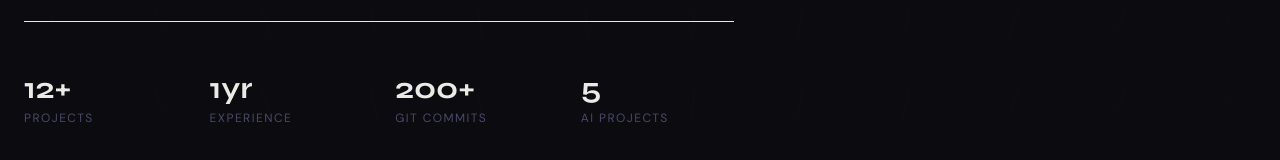
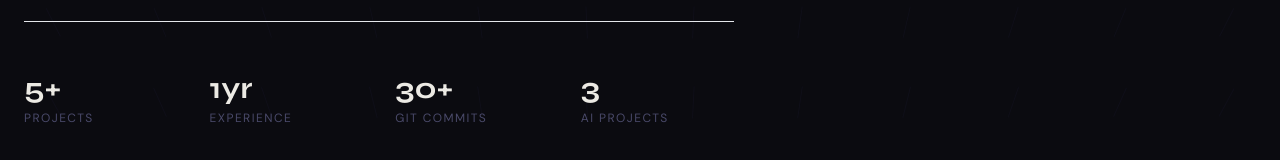
Before and after one commit to devhms/Portfolio, a Next.js app: page / in a window 1280 px wide. Shown: the part 736-896 px from the top of the page. Built offline with nearby package versions, Linux system fonts and the light colour scheme.

Commit message:
Refine stat values and project URLs

```diff
--- a/src/components/sections/Projects.tsx
+++ b/src/components/sections/Projects.tsx
@@ -13,7 +13,7 @@ const PROJECTS_DATA: Project[] = [
     title: 'Dawn News Scraper',
     description: 'Automated news aggregator using Python and BeautifulSoup that scrapes Dawn.com, parses headlines, categories, and article bodies, and exports structured data for downstream analysis.',
     stack: ['Python', 'BeautifulSoup', 'Requests', 'JSON'],
-    link: 'https://github.com/devhms/Dawn-News-Scraper',
+    link: 'https://github.com/devhms/dawn-news-scraper',
     featured: true,
   },
   {
@@ -23,7 +23,7 @@ const PROJECTS_DATA: Project[] = [
     title: 'B.L.A.S.T. — PSX Data Pipeline',
     description: 'Real-time Pakistan Stock Exchange data pipeline that fetches live quotes and pushes them to Google Sheets for tracking and analysis.',
     stack: ['Python', 'gspread', 'Google Sheets API', 'Requests'],
-    link: 'https://github.com/devhms/PSX-Data-Pipeline',
+    link: 'https://github.com/devhms/blast-psx',
     featured: false,
   },
   {
--- a/src/components/sections/StatsRow.tsx
+++ b/src/components/sections/StatsRow.tsx
@@ -49,10 +49,10 @@ function StatItem({ value, label, suffix = '' }: StatItemProps) {
 export function StatsRow() {
   return (
     <div className="grid grid-cols-2 md:grid-cols-4 gap-8 pt-12 mt-16 border-t border-border-sm">
-      <StatItem value={12} label="Projects" suffix="+" />
+      <StatItem value={5} label="Projects" suffix="+" />
       <StatItem value={1} label="Experience" suffix="yr" />
-      <StatItem value={200} label="Git Commits" suffix="+" />
-      <StatItem value={5} label="AI Projects" />
+      <StatItem value={30} label="Git Commits" suffix="+" />
+      <StatItem value={3} label="AI Projects" />
     </div>
   );
 }
```
